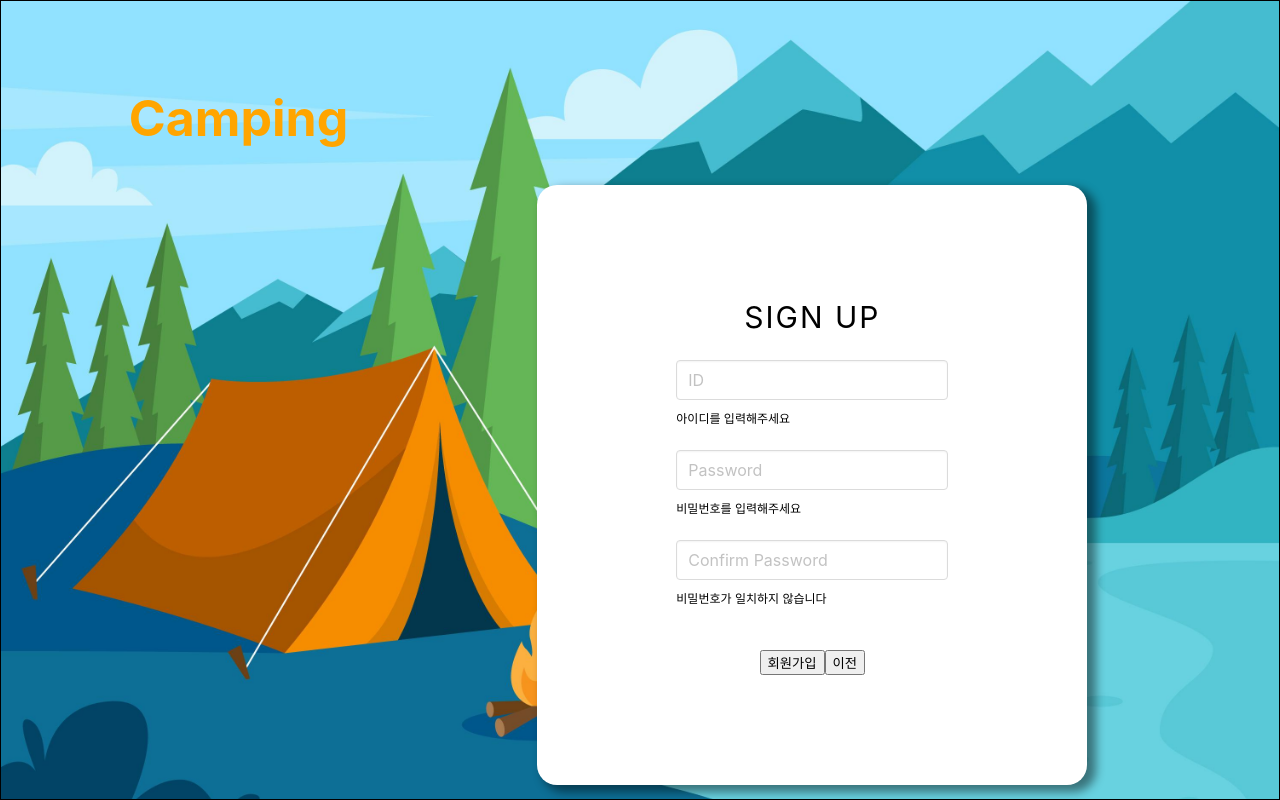
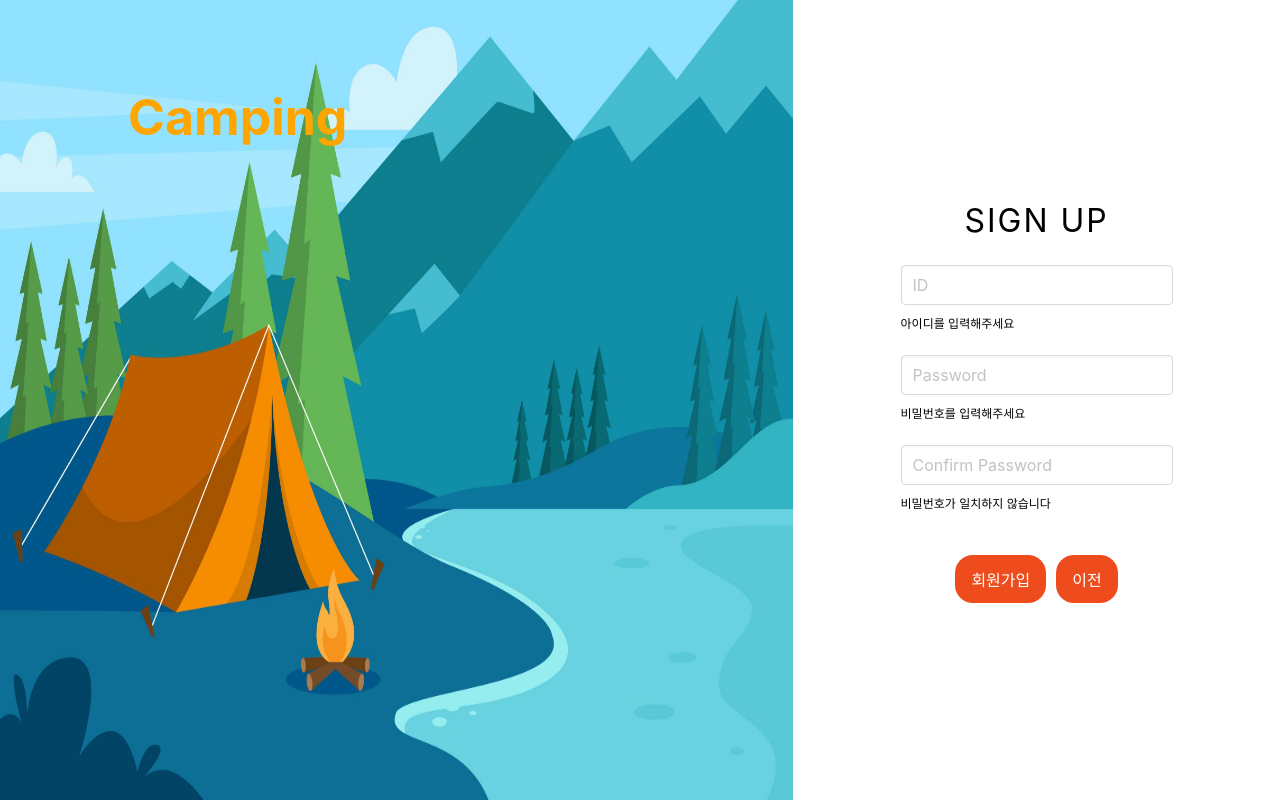
Before and after one commit to output777/mini-client, a React (Create React App) app: page /register in a window 1280 px wide. Built offline with nearby package versions, Linux system fonts and the light colour scheme.

Commit message:
로그인, 회원가입 UI 수정

```diff
--- a/src/components/Logincontent.jsx
+++ b/src/components/Logincontent.jsx
@@ -1,36 +1,44 @@
 import Input from "../elements/Input"
 import styled from "styled-components"
 import BackgroundBG from '../assets/imgs/Camp.jpg'
+import Button from "../elements/Button"
 
 const Logincontent = (() => {
     return (
-        <RegiterBG>
-            <BGh1>Camping</BGh1>
+        <div style={{ display: 'flex', alignItems: 'center' }}>
+            <RegiterBG>
+                <StyledImg src={BackgroundBG} alt='bg' />
+                <BGh1>Camping</BGh1>
+            </RegiterBG>
             <RegisterBox>
-                <Registertitle>CAMPING</Registertitle>
+                <Registertitle>Login</Registertitle>
                 <Input className="input" type="email" placeholder="ID" />
                 <Input className="input" type="password" placeholder="Password" />
                 <ButtonBox>
-                    <button>로그인</button>
-                    <button>회원가입</button>
+                    <Button>로그인</Button>
+                    <Button>회원가입</Button>
                 </ButtonBox>
             </RegisterBox>
-        </RegiterBG>
+        </div>
     )
 })
 
 export default Logincontent
 
 const RegiterBG = styled.div`
-    background-image : url(${BackgroundBG});
-    border:1px solid black;
-    width: 100vw;
+    width: 70%;
     height:100vh;
-    background-repeat: no-repeat;
-	background-size: cover;
     box-sizing: border-box;
-    position: relative;
+    /* position: relative; */
 `
+
+const StyledImg = styled.img`
+    height:100%;
+    background-size: cover;
+    background-position: center;
+    display: block;
+`
+
 const BGh1 = styled.h1`
     font-size: 50px;
     font-weight: bold;
@@ -41,24 +49,17 @@
 `
 const Registertitle = styled.h2`
     margin-bottom: 20px;
-    font-size: 30px;
-    color : black;
+    font-size: 2rem;
+    color : #000;
     letter-spacing: 2px;
 `
 const RegisterBox = styled.div`
     width : 550px;
-    height : 600px;
-    background-color: white;
-    position: absolute;
-    top:23%;
-    right:15%;
+    height : 700px;
     display: flex;
     flex-direction: column;
     justify-content: center;
     align-items: center;
-    border-radius: 20px;
-    -webkit-box-shadow: 7px 5px 10px 2px rgba(0,0,0,0.45);
-    box-shadow: 7px 5px 10px 2px rgba(0,0,0,0.45);
 `
 const ButtonBox = styled.div`
     display: flex;
--- a/src/components/Registercontent.jsx
+++ b/src/components/Registercontent.jsx
@@ -1,36 +1,43 @@
 import Input from "../elements/Input"
 import styled from "styled-components"
 import BackgroundBG from '../assets/imgs/Camp.jpg'
+import Button from "../elements/Button"
 
 const Registercontent = () => {
     return (
-        <RegiterBG>
-            <BGh1>Camping</BGh1>
+        <div style={{ display: 'flex', alignItems: 'center' }}>
+            <RegisterBG>
+                <BGh1>Camping</BGh1>
+                <StyledImg src={BackgroundBG} alt='bg' />
+            </RegisterBG>
             <RegisterBox>
                 <Registertitle>SIGN UP</Registertitle>
-                <Input className="input" type="email" placeholder="ID" text="아이디를 입력해주세요"/>
-                <Input className="input" type="email" placeholder="Password" text="비밀번호를 입력해주세요"/>
-                <Input className="input" type="email" placeholder="Confirm Password" text="비밀번호가 일치하지 않습니다"/>
+                <Input className="input" type="email" placeholder="ID" text="아이디를 입력해주세요" />
+                <Input className="input" type="email" placeholder="Password" text="비밀번호를 입력해주세요" />
+                <Input className="input" type="email" placeholder="Confirm Password" text="비밀번호가 일치하지 않습니다" />
                 <ButtonBox>
-                    <button>회원가입</button>
-                    <button>이전</button>
+                    <Button>회원가입</Button>
+                    <Button>이전</Button>
                 </ButtonBox>
             </RegisterBox>
-        </RegiterBG>
+        </div >
     )
 }
 export default Registercontent
 
-const RegiterBG = styled.div`
-    background-image : url(${BackgroundBG});
-    border:1px solid black;
-    width: 100vw;
+const RegisterBG = styled.div`
+    width: 70%;
     height:100vh;
-    background-repeat: no-repeat;
-	background-size: cover;
     box-sizing: border-box;
-    position: relative;
 `
+
+const StyledImg = styled.img`
+    height:100%;
+    background-size: cover;
+    background-position: center;
+    display: block;
+`
+
 const BGh1 = styled.h1`
     font-size: 50px;
     font-weight: bold;
@@ -41,24 +48,17 @@
 `
 const Registertitle = styled.h2`
     margin-bottom: 20px;
-    font-size: 30px;
+    font-size: 2rem;
     color : black;
     letter-spacing: 2px;
 `
 const RegisterBox = styled.div`
     width : 550px;
-    height : 600px;
-    background-color:white;
-    border-radius: 20px;
-    position: absolute;
-    top:23%;
-    right:15%;
+    height : 700px;
     display: flex;
     flex-direction: column;
     justify-content: center;
     align-items: center;
-    -webkit-box-shadow: 7px 5px 10px 2px rgba(0,0,0,0.45);
-    box-shadow: 7px 5px 10px 2px rgba(0,0,0,0.45);
 `
 const ButtonBox = styled.div`
     display: flex;
--- a/src/pages/LoginPage.jsx
+++ b/src/pages/LoginPage.jsx
@@ -2,9 +2,7 @@
 
 const LoginPage = (() => {
     return (
-        <div>
-            <Logincontent></Logincontent>
-        </div>
+        <Logincontent />
     )
 })
-export default LoginPage
+export default LoginPage;
--- a/src/pages/RegisterPage.jsx
+++ b/src/pages/RegisterPage.jsx
@@ -3,7 +3,7 @@
 const RegisterPage = (() => {
     return (
         <div>
-            <Registercontent></Registercontent>
+            <Registercontent />
         </div>
     )
 })
```
